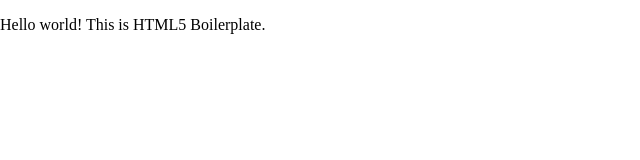
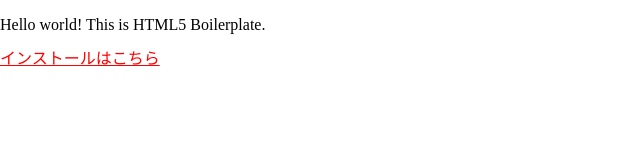
Before and after one commit to Wansuko-cmd/bugdog24-store, a plain HTML site: page index.html in a window 1280 px wide. Shown: the whole page, without its empty margins (0-640 px from the left). Drawn offline with nearby package versions, Linux system fonts and the light colour scheme.

Commit message:
[add] rootを追加

```diff
--- a/index.html
+++ b/index.html
@@ -26,16 +26,12 @@
 
   <!-- Add your site or application content here -->
   <p>Hello world! This is HTML5 Boilerplate.</p>
-  <script src="js/vendor/modernizr-3.11.2.min.js"></script>
-  <script src="js/plugins.js"></script>
-  <script src="js/main.js"></script>
-
-  <!-- Google Analytics: change UA-XXXXX-Y to be your site's ID. -->
-  <script>
-    window.ga = function () { ga.q.push(arguments) }; ga.q = []; ga.l = +new Date;
-    ga('create', 'UA-XXXXX-Y', 'auto'); ga('set', 'anonymizeIp', true); ga('set', 'transport', 'beacon'); ga('send', 'pageview')
-  </script>
-  <script src="https://www.google-analytics.com/analytics.js" async></script>
+  <a
+    href="https://wansuko-cmd.github.io/bugdog24-store/todo-list/app-release.apk"
+    style="color: red"
+  >
+    インストールはこちら
+  </a>
 </body>
 
 </html>
```
